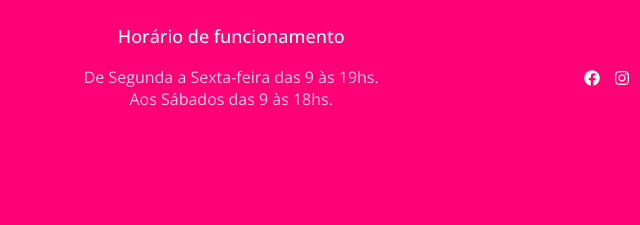
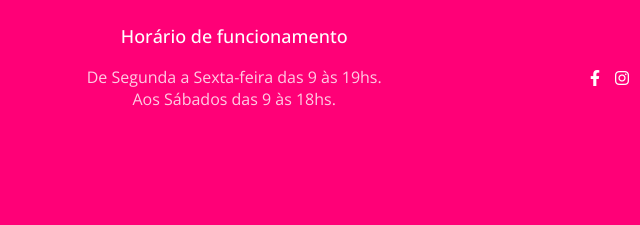
Before and after one commit to Ketlynledriane/site-petshop, a plain HTML site: page index.html in a window 1280 px wide. Shown: the part 3457-3682 px from the top of the page, 458-1098 px from the left. Drawn offline with nearby package versions, Linux system fonts and the light colour scheme.

Commit message:
Alteração do ícone do Facebook no footer

```diff
--- a/index.html
+++ b/index.html
@@ -233,7 +233,7 @@
             <div>
                 <p class="siganos">Siga-nos</p></br>
                 <div class="redes-informacoes">
-                    <i class="fa-brands fa-facebook"></i>
+                    <i class="fa-brands fa-facebook-f"></i>
                     <i class="fa-brands fa-instagram"></i>
                     <i class="fa-brands fa-tiktok"></i>
                     <i class="fa-brands fa-twitter"></i>
```
